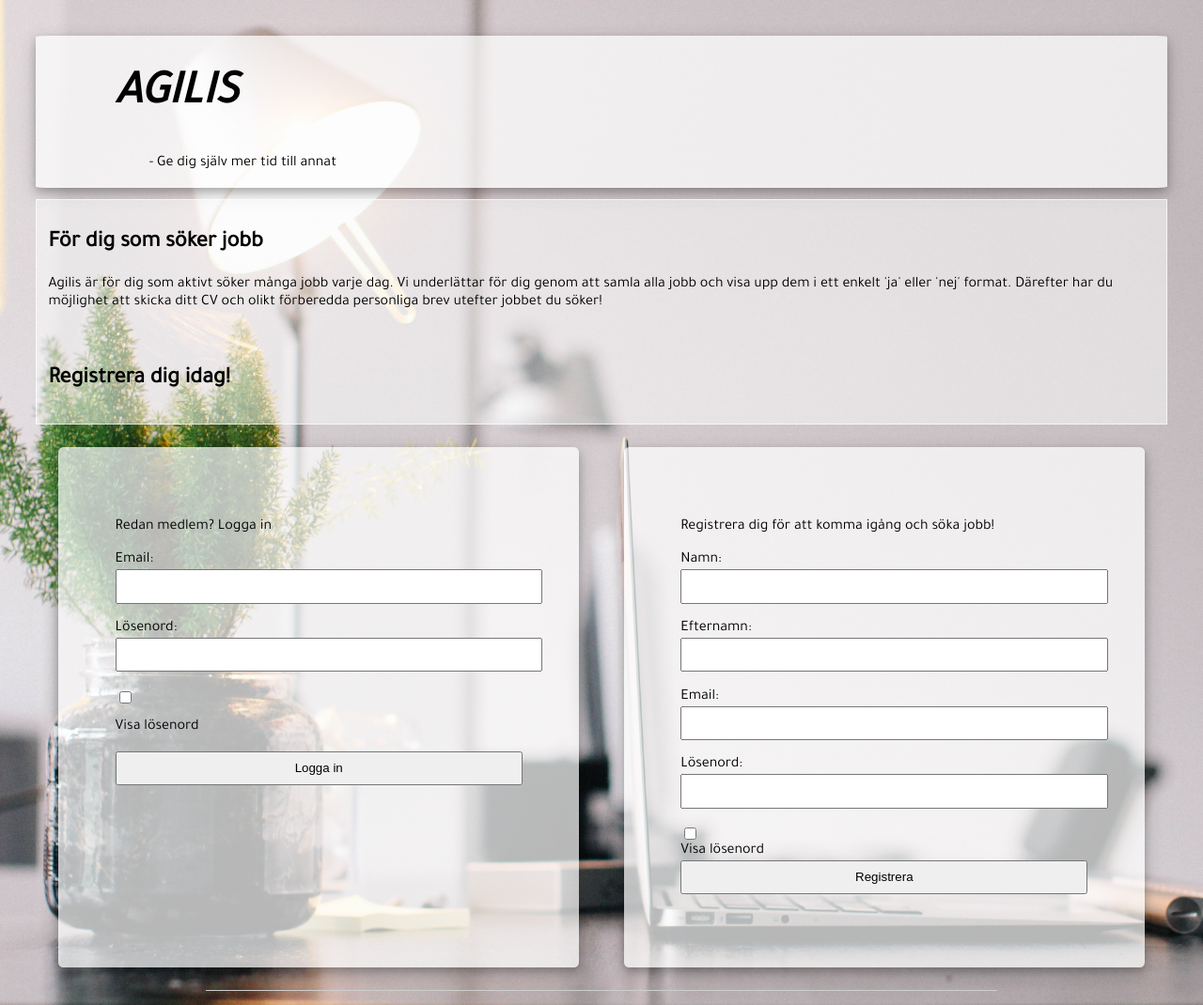
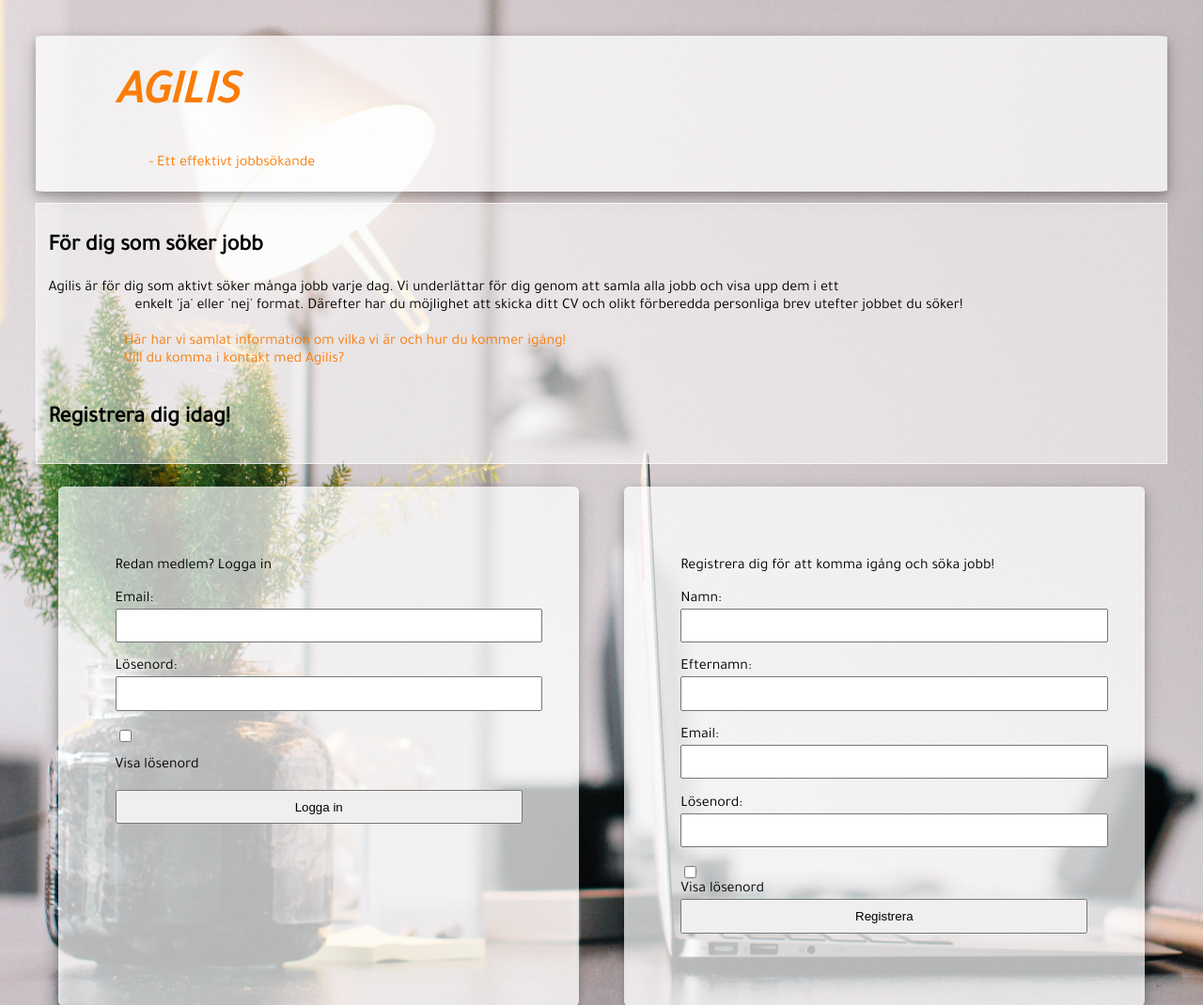
Before and after one commit to natbjo93/agilis, a Bottle app: page / in a window 1280 px wide. Shown: the top 1070 px of the page at 94% size. Run offline with Bottle, Linux system fonts and the light colour scheme; parts of the project's set-up code (start-up, migrations or seed data) failed here and were passed over; some libraries are stand-ins or nearby versions.

Commit message:
ändrat om på sidorna och stylat om

```diff
--- a/static/style.css
+++ b/static/style.css
@@ -33,6 +33,12 @@ body {
     padding: 3%;
 }
 
+a:link {
+    background-color: transparent;
+    text-decoration: none;
+    color: #fa7c06;
+}
+
 /* HEADER */
 header {
     border-bottom: 1px solid rgba(2, 2, 2, 0.338);
@@ -49,6 +55,7 @@ filter: progid:DXImageTransform.Microsoft.gradient( startColorstr='#f5f6f6', end
     background-color: rgba(255, 255, 255, 0.708);
     border-radius: 1%;
     box-shadow: 0 4px 8px 0 rgba(0, 0, 0, 0.2), 0 6px 20px 0 rgba(0, 0, 0, 0.19);
+    color: #fa7c06;
 }
 
 #div_index {
--- a/views/index.html
+++ b/views/index.html
@@ -12,12 +12,15 @@
             <header id="header_main">
                 <h1><em>AGILIS</em>
                 </h1>
-                <p>- Ge dig själv mer tid till annat</p>
+                <p>- Ett effektivt jobbsökande</p>
             </header>
             <main id="div_index">
                 <div id="index_info">
                     <h2>För dig som söker jobb</h2>
-                    <p>Agilis är för dig som aktivt söker många jobb varje dag. Vi underlättar för dig genom att samla alla jobb och visa upp dem i ett enkelt 'ja' eller 'nej' format. Därefter har du möjlighet att skicka ditt CV och olikt förberedda personliga brev utefter jobbet du söker!<br>
+                    <p>Agilis är för dig som aktivt söker många jobb varje dag. Vi underlättar för dig genom att samla alla jobb och visa upp dem i ett
+                        enkelt 'ja' eller 'nej' format. Därefter har du möjlighet att skicka ditt CV och olikt förberedda personliga brev utefter jobbet du söker!<br>
+                     <a href="./info">Här har vi samlat information om vilka vi är och hur du kommer igång!</a>
+                     <a href="./kontakt">Vill du komma i kontakt med Agilis?</a>
                     </p>
                     <h2>Registrera dig idag!</h2>
                 </div>
```
Also changed, not shown: views/cv_personligt_brev.html (+3 -4 lines), views/info.html (+3 -5 lines), views/kontakt.html (+3 -4 lines), views/profil.html (+3 -4 lines), views/sokjobb.html (+3 -4 lines), views/sparade_cv_pb.html (+3 -4 lines).
